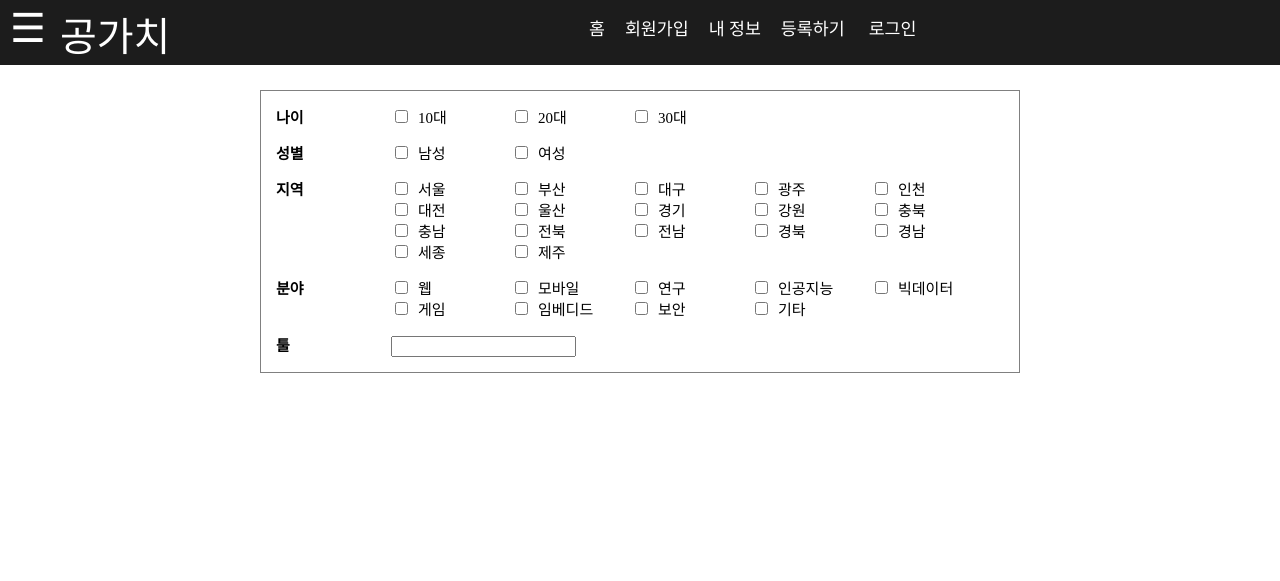
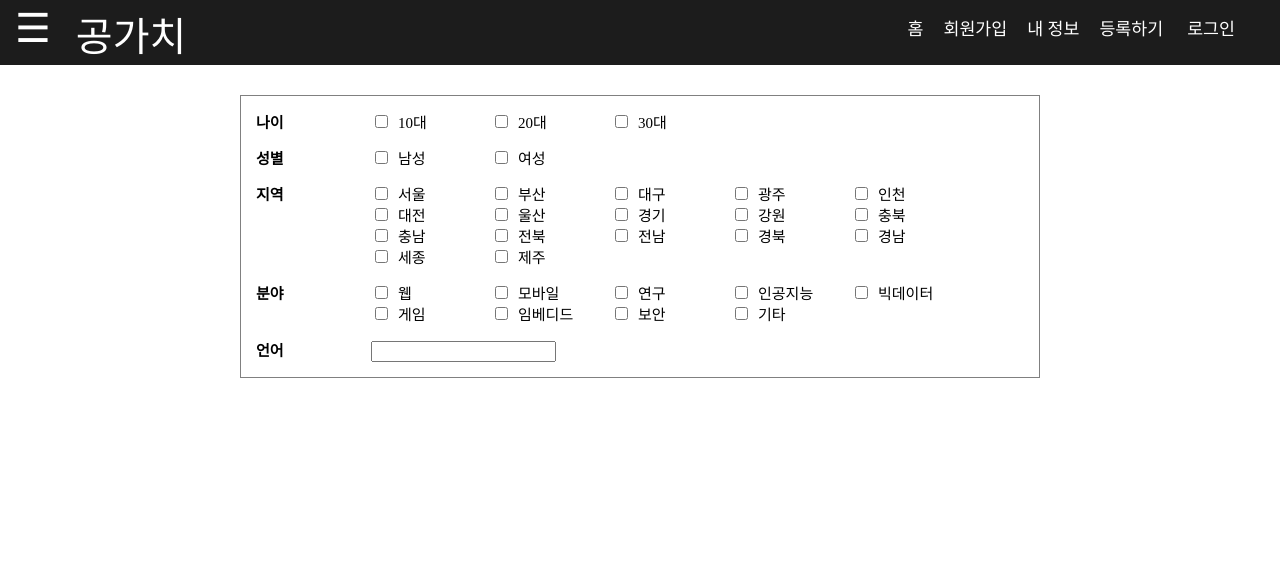
Before and after one commit to zeeyon/CompeteValue, a Django app: page /1 in a window 1280 px wide. Shown: the top 581 px of the page. After the commit the page ends 378 px from the top, so only its background shows below. Run offline with Django 3.2, Linux system fonts and the light colour scheme; data that the repository does not hold is empty; some web fonts are replaced.

Commit message:
base html css 수정
base html css 수정

```diff
--- a/likecompetition/likecompetition/static/base.css
+++ b/likecompetition/likecompetition/static/base.css
@@ -1,32 +1,36 @@
-.inline_form {
-    display: inline;
-}
-
 html, body, div, span, applet, object, iframe,
 h1, h2, h3, h4, h5, h6, p, blockquote, pre,
 a, abbr, acronym, address, big, cite, code,
 del, dfn, em, img, ins, kbd, q, s, samp,
 small, strike, strong, sub, sup, tt, var,
-b, u, i, center,
-dl, dt, dd, ol, ul, li,
+b, u, i, dl, dt, dd, ol, ul, li,
 fieldset, form, label, legend,
 table, caption, tbody, tfoot, thead, tr, th, td,
 article, aside, canvas, details, figcaption, figure,
 footer, header, hgroup, menu, nav, section, summary,
 time, mark, audio, video {
-	margin: 0;
-	padding: 0;
-	border: 0;
-	outline: 0;
-	font-size: 100%;
-	vertical-align: baseline;
+	margin:0;
+	padding:0;
+	border:0;
+	outline:0;
+	font-size:100%;
+	vertical-align:baseline;
+	text-decoration:none;
 }
 @font-face {
 	font-family:'TmoneyRoundWindExtraBold'; src: url('https://cdn.jsdelivr.net/gh/projectnoonnu/noonfonts_20-07@1.0/TmoneyRoundWindExtraBold.woff') format('woff'); font-weight: normal; font-style: normal;
 }
-
 @font-face {
 	font-family:'IBMPlexSansKR-Light'; src: url('https://cdn.jsdelivr.net/gh/projectnoonnu/noonfonts_20-07@1.0/IBMPlexSansKR-Light.woff') format('woff'); font-weight: normal; font-style: normal;
+}
+.inline_form {
+    display: inline;
+}
+
+#wrap{
+	width:100%;
+	height:100%;
+	padding-top:65px;
 }
 
 /**
@@ -35,80 +39,91 @@ time, mark, audio, video {
 header{
 	position:fixed;
 	top:0;
-	background-color:#1C1C1C;
-	padding-left:10px;
-	padding-right:15px;
-	padding-top:5px;
-	padding-bottom:5px;
-	vertical-align:middle;
 	width:100%;
 	height:55px;
+	padding:5px 15px;
+	background-color:#1C1C1C;
+	font-family:'TmoneyRoundWindExtraBold';
+	vertical-align:middle;
+}
+header::after{
+	content:'';
+	display:block;
+	clear:both;
 }
 .hamburger-button{
 	float:left;
-	position:relative;
-	width:0px;
-	font-family: 'TmoneyRoundWindExtraBold';
 	font-size:30pt;
 	color:white;
-	cursor:pointer
+	cursor:pointer;
 }
-.header-title-bar{
-	text-align:center;
-	position: relative;
+.header-logo{
+	float:left;
 }
 .header-logo a{
-	float: left;
-	padding-left: 50px;
-	font-family: 'TmoneyRoundWindExtraBold';
+	padding:0px 25px;
 	font-size:30pt;
 	color:white;
-	padding-right:25px;
-	text-decoration: none;
 }
 
-#section{
-	min-height:1000px;
+/**
+* 헤더 메뉴
+*/
+#header-menu{
+	float:right;
+	margin-right:50px;
 }
-
+#header-menu ul{
+	list-style:none;
+}
+#header-menu li{
+	display:inline;
+	padding:0px 10px;
+	line-height:50px;
+	cursor:pointer;
+}
+#header-menu>ul>li>a{
+	font-size:13pt;
+	color:white;
+}
+#header-menu>ul>li>a:hover, #header-menu>ul>li>a:active{
+	color:red;
+}
 
 /**
 * 사이드바
 */
 #side-bar{
-	width:0px;
+	position:fixed;
+	top:0px;
+	left:-300px;
+	width:280px;
 	height:100%;
+	padding:10px 10px;
 	background-color:#264653; /* 사이드바 색 */
-	position:fixed;
-	float:left;
+	font-family:'TmoneyRoundWindExtraBold';
 	line-height:200%;
-	padding-left:0px;
-	padding-right:0px;
-	padding-top:10px;
-	overflow:hidden;
+	transition:left 0.5s;
+}
+#side-bar.open{
+	left:0px;
 }
 #side-bar>ul>li{
-	/*border-bottom:1px solid #999999;*/
+	padding-left:10px;
 	margin-bottom:15px;
 }
-#side-bar>ul>li>a:link, #side-bar>ul>li>a:visited{
-	font-family:'TmoneyRoundWindExtraBold';
+#side-bar>ul>li>a{
 	font-size:18pt;
 	color:white;
-	text-decoration:none;
 }
 #side-bar>ul>li>a:hover, #side-bar>ul>li>a:active{
-	font-family:'TmoneyRoundWindExtraBold';
-	font-size:18pt;
 	color:red;
-	text-decoration:none;
 }
 .close-button{
+	padding-right:10px;
 	text-align:right;
-	font-family:'TmoneyRoundWindExtraBold';
 	font-size:200%;
 	line-height:150%;
-	padding-right:10px;
 	cursor:pointer;
 }
 
@@ -116,69 +131,21 @@ header{
 * 본문
 */
 #content{
-	height:auto;
+	display:table;
+	padding-top:30px;
+	margin:0 auto;
 }
 .content-main{
-	padding-left:250px;
-	padding-right:250px;
-	padding-top:80px;
-	height:100%;
-	font-family: 'Nanum Gothic', sans-serif;
+	font-family:'Nanum Gothic', sans-serif;
 	font-size:15pt;
-	overflow:hide;
 }
 .content-main>.content-main-title{
 	font-size:180%;
-	/*border-bottom:2px solid #9c9c9c;*/
 }
-.content-main>.content-center{
-	text-align:center;
+/*
+@media (max-width:960px){
+	.content-main{
+		padding:0px 10px;
+	}
 }
-
-/* img{
-	border:3px dashed red;
-} */
-
-
-/**
-* 헤더 메뉴
 */
-
-#header-menu{
-	text-align:center;
-	font-family:'TmoneyRoundWindExtraBold';
-}
-
-#header-menu ul{
-	color:white;
-	list-style:none;
-	text-decoration:none;
-	font-family:'TmoneyRoundWindExtraBold';
-	color:white;
-}
-
-#header-menu li{
-	font-family:'TmoneyRoundWindExtraBold';
-	display:inline;
-	z-index:100;
-	line-height:50px;
-	padding-left:20px;
-	cursor:pointer;
-}
-
-#header-menu li a{
-	cursor:pointer;
-}
-
-#header-menu>ul>li>a:link, #header-menu>ul>li>a:visited{
-	font-family:'TmoneyRoundWindExtraBold';
-	font-size:13pt;
-	color:white;
-	text-decoration:none;
-}
-#header-menu>ul>li>a:hover, #header-menu>ul>li>a:active{
-	font-family:'TmoneyRoundWindExtraBold';
-	font-size:13pt;
-	color:red;
-	text-decoration:none;
-}
--- a/likecompetition/likecompetition/static/base.js
+++ b/likecompetition/likecompetition/static/base.js
@@ -1,35 +1,12 @@
-
 var sideBars=[
-	{text:'홈', link:"/1"},
-	{text:'회원가입', link:'/users/signup/'},
+	{text:'홈', link:"/"},
+	{text:'회원가입', link:'/users/signup'},
 	{text:'내 정보', link:'/users/mypage'},
 	{text:'등록하기', link:'/posts/new'}
 ];
 
-$(document).ready(function(){
-	if(window.innerWidth<=960){
-		$('.content-main').css('padding-left','10px')
-		.css('padding-right','10px');
-	}
-});
-
-$(window).resize(function(){
-	if(window.innerWidth<=960){
-		$('.content-main').css('padding-left','10px')
-		.css('padding-right','10px');
-	}else{
-		$('.content-main').css('padding-left','250px')
-		.css('padding-right','250px');
-	}
-});
-
 function toggleMenu(){
 	var sideBar=$("#side-bar");
-	if(sideBar.hasClass("open")){
-		sideBar.animate({width:'280px', 'padding-left':'10px', 'padding-right':'10px'},450);
-	}else{
-		sideBar.animate({width:'0px', 'padding-left':'0px', 'padding-right':'0px'},450);
-	}
 	sideBar.toggleClass('open');
 }
 
@@ -48,35 +25,3 @@ var header_menu=new Vue({
 		sideBar:sideBars
 	}
 })
-
-
-function getCookie(name) {
-    let cookieValue = null;
-    if (document.cookie && document.cookie !== '') {
-        const cookies = document.cookie.split(';');
-        for (let i = 0; i < cookies.length; i++) {
-            const cookie = cookies[i].trim();
-            // Does this cookie string begin with the name we want?
-            if (cookie.substring(0, name.length + 1) === (name + '=')) {
-                cookieValue = decodeURIComponent(cookie.substring(name.length + 1));
-                break;
-            }
-        }
-    }
-    return cookieValue;
-}
-
-const csrftoken = getCookie('csrftoken');
-
-function csrfSafeMethod(method) {
-    // these HTTP methods do not require CSRF protection
-    return (/^(GET|HEAD|OPTIONS|TRACE)$/.test(method));
-}
-
-$.ajaxSetup({
-    beforeSend: function(xhr, settings) {
-        if (!csrfSafeMethod(settings.type) && !this.crossDomain) {
-            xhr.setRequestHeader("X-CSRFToken", csrftoken);
-        }
-    }
-});
--- a/likecompetition/likecompetition/templates/base.html
+++ b/likecompetition/likecompetition/templates/base.html
@@ -9,17 +9,14 @@
 	<link rel="stylesheet" type="text/css" href="{% static 'base.css' %}">
 	{% block title %}{% endblock %}
 </head>
-
 <body>
 	<script src="https://cdn.jsdelivr.net/npm/vue"></script>
 	<script src="https://code.jquery.com/jquery-3.5.1.min.js"></script>
+	<section id="wrap">
 		<header>
-		<div class="header-title-bar">
-			<div class="hamburger-button" onclick="toggleMenu()">
-				☰
-			</div>
+			<div class="hamburger-button" onclick="toggleMenu()">☰</div>
 			<div class="header-logo">
-				<a href="/1" style="color: white; text-decoration: none;">공가치</a>
+				<a href="/">공가치</a>
 			</div>
 			<div id="header-menu">
 				<ul>
@@ -29,18 +26,14 @@
 						{% if user.is_authenticated %}
 							<a href="{% url 'logout' %}">{{ user.nickname }} / 로그아웃</a>
 						{% else %}
-							<a id="login_url" href="{% url 'login' %}">로그인</a>
+							<a href="{% url 'login' %}">로그인</a>
 						{% endif %}
 					</li>
 				</ul>
 			</div>
-		</div>
 		</header>
-
-
-	<div id="section">
-		<!--사이드바-->
-		<aside id="side-bar" class="side-bar open">
+		<section id="container">
+			<aside id="side-bar" class="side-bar">
 				<ul>
 					<li class="close-button" onclick="toggleMenu()">X</li>
 					<li v-for="element in sideBar"><a :href="element.link">[[ element.text ]]</a></li>
@@ -48,20 +41,18 @@
 						{% if user.is_authenticated %}
 							<a href="{% url 'logout' %}">{{ user.nickname }} / 로그아웃</a>
 						{% else %}
-						<a id="login_url" href="{% url 'login' %}">로그인</a>
+							<a href="{% url 'login' %}">로그인</a>
 						{% endif %}
 					</li>
 				</ul>
 			</aside>
-
 			<div id="content">
-			<div class="content-main">
-				<div>
+				<section class="content-main">
 					{% block content %}{% endblock %}
+				</section>
 			</div>
-			</div>
-		</div>
-	</div>
+		</section>
+	</section>
 	{% block end %}{% endblock %}
 	<script src="{% static 'base.js' %}"></script>
 </body>
--- a/likecompetition/posts/forms.py
+++ b/likecompetition/posts/forms.py
@@ -17,7 +17,10 @@ class PostForm(forms.ModelForm):
             except (ValueError, TypeError):
                 pass
         elif self.instance.pk:
+            try:
                 self.fields['area'].queryset = self.instance.city.area_set.order_by('name')
+            except:
+                pass
 
 class CommentForm(forms.ModelForm):
     class Meta:
--- a/likecompetition/posts/static/index.css
+++ b/likecompetition/posts/static/index.css
@@ -1,57 +1,43 @@
-
 /**
-*체크박스
+* check-box
 */
-
 #check-box{
+	min-width:800px;
+	max-width:800px;
 	font-size:15px;
 	font-family:'IBMPlexSansKR-Light';
-	max-width: 800px;
 	text-align:left;
-	margin:10px;
 }
-
 #check-box table{
+	border:1px solid gray;
 	border-spacing:15px;
-	border:1px solid gray;
 }
-
 #check-box table th{
 	width:100px;
 }
-
-#check-box tr{
-	max-width:800px;
-}
-
 #check-box label{
 	display:inline-block;
 	width:120px;
 }
-
 #check-box input{
 	margin-right:10px;
 }
-
 #check-box-add ul{
+	max-width:700px;
 	list-style:none;
 	color:gray;
-	max-width:700px;
 }
-
 #check-box-add li{
 	float:left;
+	padding:7px;
 	margin:10px;
 	border:1px solid gray;
 	border-radius:5px / 5px;
-	padding:7px;
 	font-size:14px;
 }
-
-#check_box_remove{
-	cursor:Pointer;
+#check-box-remove{
+	cursor:pointer;
 }
-
 #check-box-add li:hover, #check-box-add li:active{
 	color: black;
 	border: 1px solid black;
@@ -60,7 +46,6 @@
 /**
 * posts
 */
-
 #posts{
-
+	margin-top:20px;
 }
--- a/likecompetition/posts/static/index.js
+++ b/likecompetition/posts/static/index.js
@@ -1,4 +1,3 @@
-
 $(document).ready(function(){
 	$("input[type=checkbox]").click(function(){
 		check_lists_reload();
@@ -9,7 +8,6 @@ var ages=[
 	{name:'age-10', text:'10대'},
 	{name:'age-20', text:'20대'},
 	{name:'age-30', text:'30대'}
-
 ];
 
 var genders=[
@@ -50,7 +48,6 @@ var fields=[
 ]
 
 var all= ages.concat(genders, areas, fields);
-
 
 function check_lists_reload(){
 	for(var i=0; i<check_lists.length; i++)
--- a/likecompetition/posts/templates/index.html
+++ b/likecompetition/posts/templates/index.html
@@ -1,15 +1,14 @@
 {% extends 'base.html' %}
+{% load static %}
 
-{% block title %}<link rel="stylesheet" type="text/css" href="static/index.css">{% endblock %}
+{% block title %}<link rel="stylesheet" type="text/css" href="{% static 'index.css' %}">{% endblock %}
 
 {% block content %}
-
-    <!-- <a href="/board/result">board로 가기(href 수정 필요)</a><br> -->
-    <form method="POST">
+<form method="post">
     <div id="check-box">
         <table>
             <tr>
-                    <th >나이</th>
+                <th>나이</th>
                 <td id="check-box-age">
                     <label v-for="element in age"><input type="checkbox" name="age" value="element.name">[[ element.text ]]</label>
                 </td>
@@ -33,9 +32,9 @@
                 </td>
             </tr>
             <tr>
-                    <th id="check-box-tool">툴</th>
+                <th id="check-box-tool">언어</th>
                 <td>
-                        <input id>
+                    <input type="text">
                 </td>
             </tr>
         </table>
@@ -52,17 +51,13 @@
 		{{ post.id }} <a href="{% url 'post_detail' post.id %}">{{ post.title }}</a><br>
 	{% endfor %}
 	<br><br>
-
 	{% if posts.has_previous %}
 		<a href="{% url 'index_page' posts.previous_page_number %}">이전 페이지</a>
     {% endif %}
-
 	{% if posts.has_next %}
 		<a href="{% url 'index_page' posts.next_page_number %}">다음 페이지</a>
 	{% endif %}
 </div>
-
-
 {% endblock %}
 
-{% block end %}<script src="static/index.js"></script>{% endblock %}
+{% block end %}<script src="{% static 'index.js' %}"></script>{% endblock %}
--- a/likecompetition/posts/templates/post_detail.html
+++ b/likecompetition/posts/templates/post_detail.html
@@ -1,7 +1,8 @@
 {% extends 'base.html' %}
+
 {% block title %}<link rel="stylesheet" type="text/css" href="">{% endblock %}
+
 {% block content %}
-
 <a href="{% url 'index' %}">index로 이동하기</a>
 
 <h1>{{ post.title }}</h1>
@@ -51,5 +52,4 @@
 
 {% endblock %}
 
-
 {% block end %}{% endblock %}
--- a/likecompetition/posts/templates/post_form.html
+++ b/likecompetition/posts/templates/post_form.html
@@ -1,5 +1,7 @@
 {% extends 'base.html' %}
+
 {% block title %}<link rel="stylesheet" type="text/css" href="">{% endblock %}
+
 {% block content %}
 <h3>글쓰기</h3>
 {{ error_message }}
@@ -12,8 +14,6 @@
     <input type="hidden" name="_method" value="{{ method }}" />
     {% endif %}
 </form>
-
-<script src="https://code.jquery.com/jquery-3.3.1.min.js"></script>
 
 <script>
     $("#id_city").change(function () {
@@ -31,7 +31,6 @@
         });
     });
 </script>
-
 
 <!-- <form methode="POST" >
     {% csrf_token %}
@@ -84,4 +83,5 @@
 </form> -->
 
 {% endblock %}
+
 {% block end %}{% endblock %}
--- a/likecompetition/posts/urls.py
+++ b/likecompetition/posts/urls.py
@@ -9,5 +9,5 @@ urlpatterns = [
     path('<int:post_id>/comments/<int:comment_id>', views.CommentView.as_view(), name='comment_detail'),
     path('scrap', views.ScrapView.as_view(), name='scrap_list'),
     path('<int:post_id>/scrap', views.ScrapView.as_view(), name='scrap_detail'),
-    path('ajax_load_areas/', views.load_areas, name='ajax_load_areas'),
+    path('ajax_load_areas', views.load_areas, name='ajax_load_areas'),
 ]
--- a/likecompetition/posts/views.py
+++ b/likecompetition/posts/views.py
@@ -102,4 +102,4 @@ class ScrapView(LoginRequiredMixin, BaseView):
 def load_areas(request):
     city_id = request.GET.get('city_id')
     areas = Area.objects.filter(city_id=city_id).all()
-    return render(request, 'ajax_post_areas_list.html',{'areas':areas})
+    return render(request, 'ajax_post_areas_list.html', {'areas':areas})
--- a/likecompetition/users/urls.py
+++ b/likecompetition/users/urls.py
@@ -2,9 +2,8 @@ from django.urls import path
 from . import views
 
 urlpatterns = [
-    path('signup/', views.signup, name='signup'),
-    path('login/', views.login, name='login'),
-    path('logout/', views.logout, name='logout'),
-
-    path('mypage/', views.mypage, name='mypage'),
+    path('signup', views.signup, name='signup'),
+    path('login', views.login, name='login'),
+    path('logout', views.logout, name='logout'),
+    path('mypage', views.mypage, name='mypage'),
 ]
```
Lines whose indentation alone changed are shown as unchanged.
